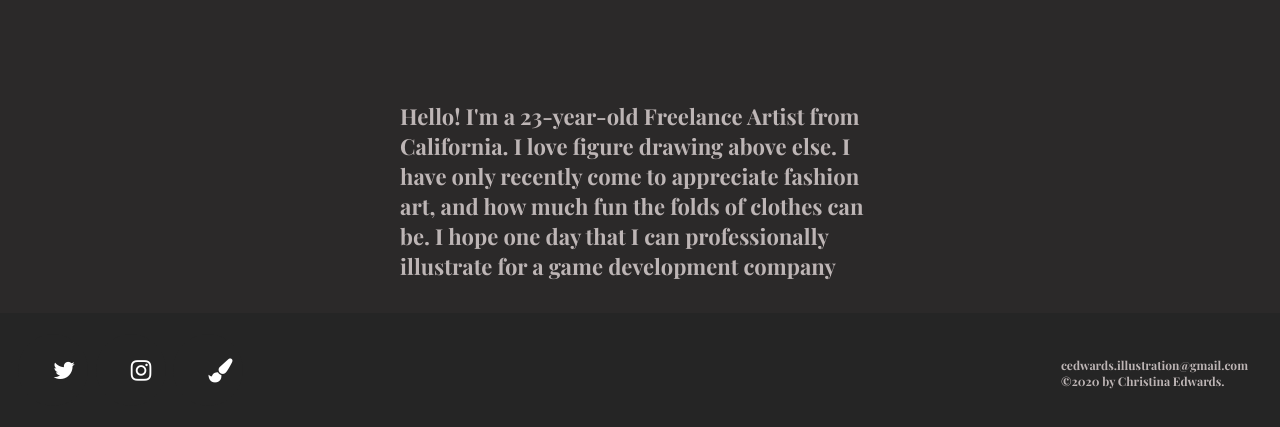
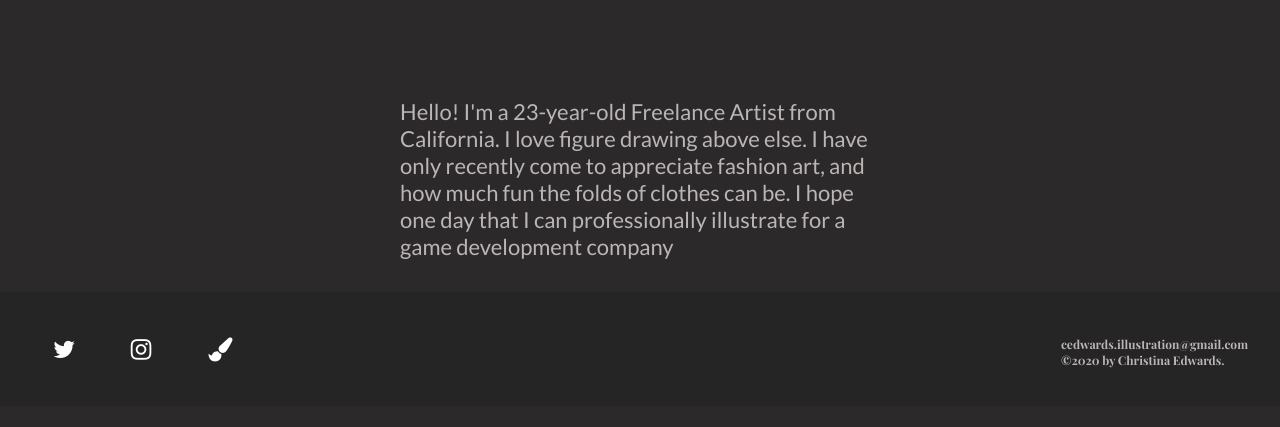
Before and after one commit to Danthony97/cedwardsillustration-com, a plain HTML site: page info.html in a window 1280 px wide. Shown: the part 1110-1537 px from the top of the page. After the commit the page ends 1516 px from the top, so only its background shows below. Drawn offline with nearby package versions, Linux system fonts and the light colour scheme.

Commit message:
changing paragraph text font. Refs https://github.com/Danthony97/cedwardsillustration-com/issues/5

```diff
--- a/info.html
+++ b/info.html
@@ -10,6 +10,7 @@
 <style>
 
 @import url('https://fonts.googleapis.com/css2?family=Playfair+Display:wght@700&display=swap');
+@import url('https://fonts.googleapis.com/css2?family=Lato&display=swap');
 
 * {
   box-sizing: border-box;
@@ -181,7 +182,7 @@ body {
 <div>
   <img class= "icon" src= "media/icon2.png">
   <h1 style="padding: 10px 400px; color: #FFADC9; font-size: 80px">Christina Edwards</h1>
-  <p style="padding: 10px 400px; font-size: 22px; color: rgb(189, 181, 181);">
+  <p style="padding: 10px 400px; font-size: 22px; color: rgb(189, 181, 181); font-family: 'Lato', sans-serif;">
   <br>Hello! I'm a 23-year-old Freelance Artist from California. I love figure drawing above else. I have only recently come to appreciate fashion art, and how much fun the folds of clothes can be. I hope one day that I can professionally illustrate for a game development company
 
 </div>
```
Also changed, not shown: commissions.html (+10 -8 lines).
